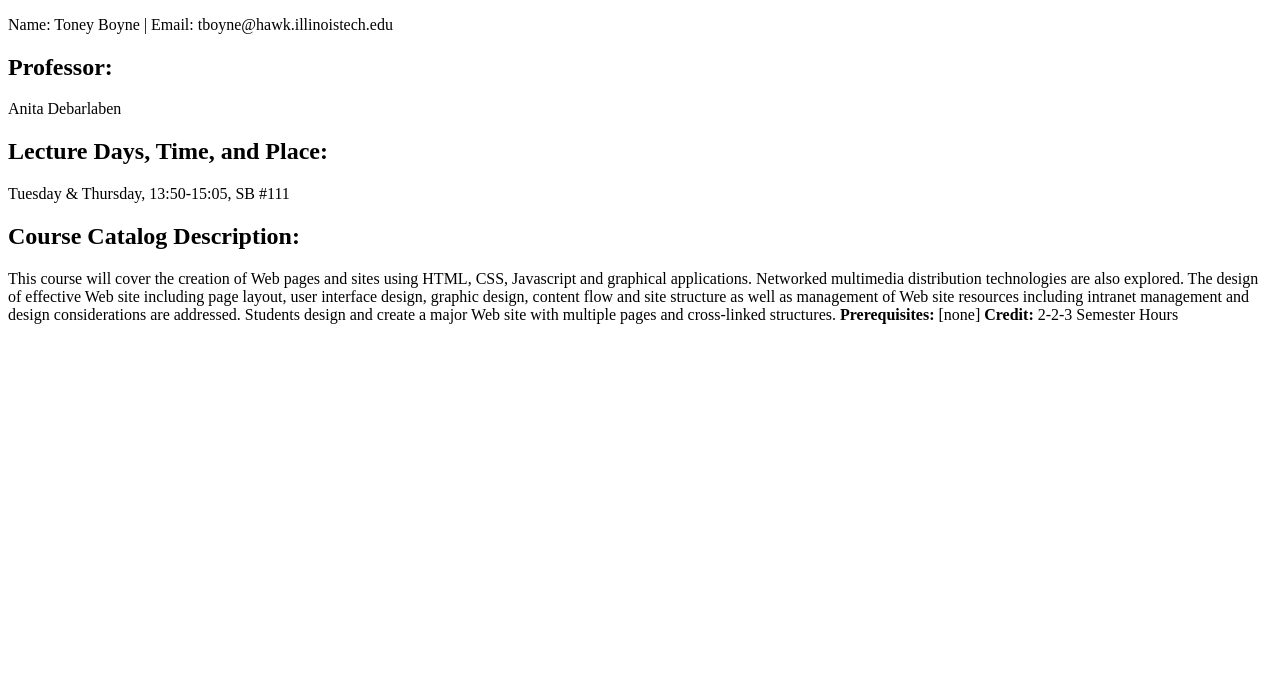
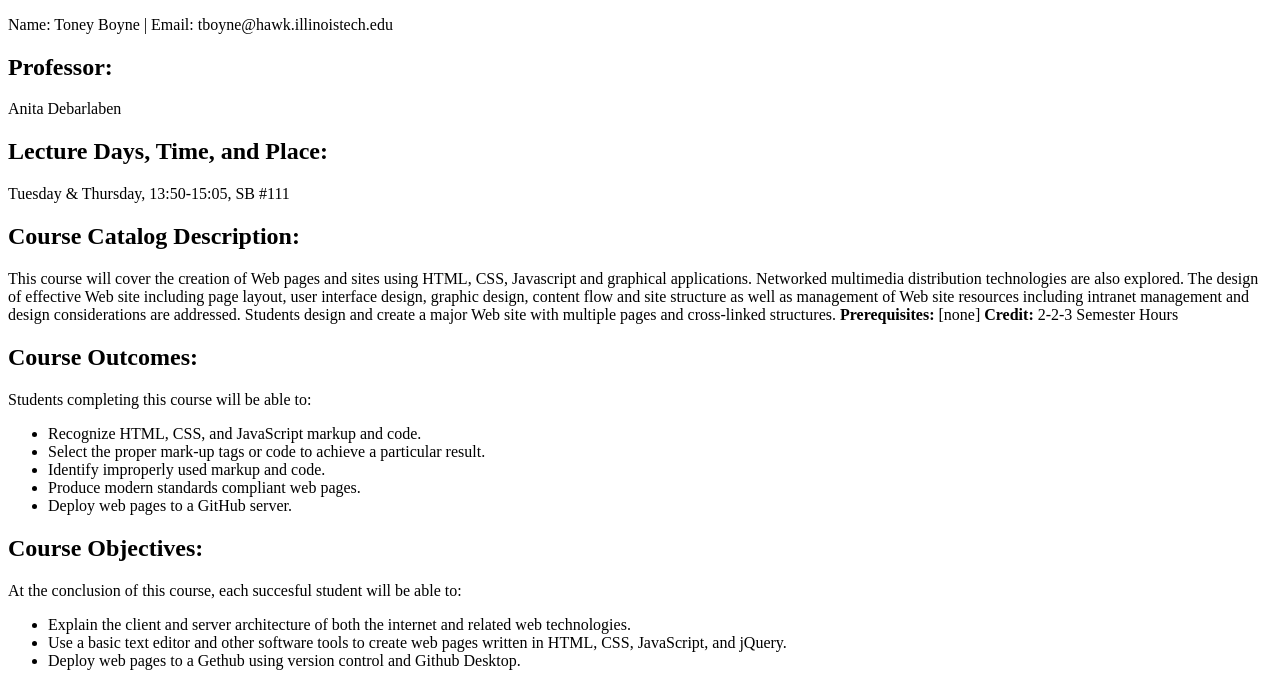
Before and after one commit to 50M2/webdev_lab2, a plain HTML site: page index.html in a window 1280 px wide. Shown: the part 105-800 px from the top of the page. Drawn offline with Linux system fonts and the light colour scheme.

Commit message:
finished

```diff
--- a/index.html
+++ b/index.html
@@ -16,7 +16,7 @@
 		<p>Name: Toney Boyne | Email: tboyne@hawk.illinoistech.edu </p>
 
 	<h2> Professor:</h2>
-		<p> Anita Debarlaben</p>
+		<p>Anita Debarlaben</p>
 
 	<h2>Lecture Days, Time, and Place:</h2>
 		<p>Tuesday & Thursday, 13:50-15:05, SB #111</p>
@@ -30,8 +30,27 @@
 		resources including intranet management and design considerations are
 		addressed. Students design and create a major Web site with multiple
 		pages and cross-linked structures. <strong>Prerequisites:</strong> [none]
-		<strong>Credit:</strong> 2-2-3 Semester Hours
-		</p>
+		<strong>Credit:</strong> 2-2-3 Semester Hours </p>
+
+	<h2>Course Outcomes:</h2>
+		<p> Students completing this course will be able to:</p>
+
+		<ul>
+			<li>Recognize HTML, CSS, and JavaScript markup and code.</li>
+			<li>Select the proper mark-up tags or code to achieve a particular result.</li>
+			<li>Identify improperly used markup and code.</li>
+			<li>Produce modern standards compliant web pages.</li>
+			<li>Deploy web pages to a GitHub server.</li>
+	    </ul>
+
+	<h2>Course Objectives:</h2>
+		<p>At the conclusion of this course, each succesful student will be able to:</p>
+
+		<ul>
+			<li>Explain the client and server architecture of both the internet and related web technologies.</li>
+			<li>Use a basic text editor and other software tools to create web pages written in HTML, CSS, JavaScript, and jQuery.</li>
+			<li>Deploy web pages to a Gethub using version control and Github Desktop.</li>
+		</ul>
 </body>
 
 </html>
```
